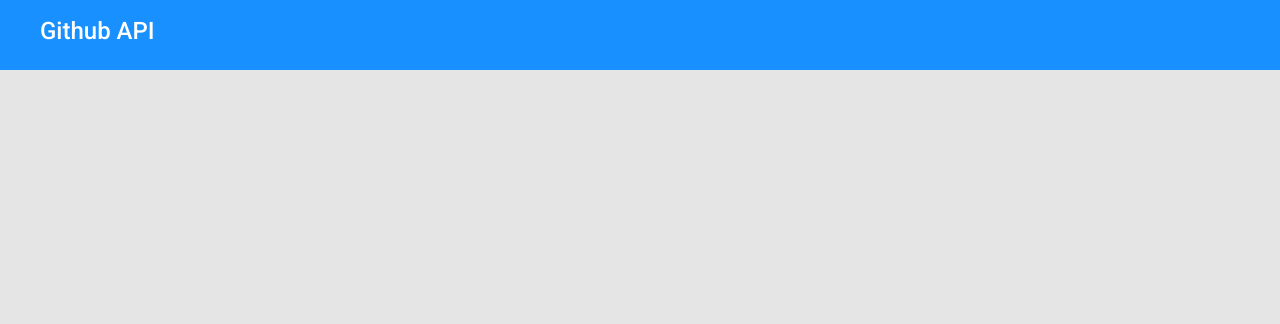
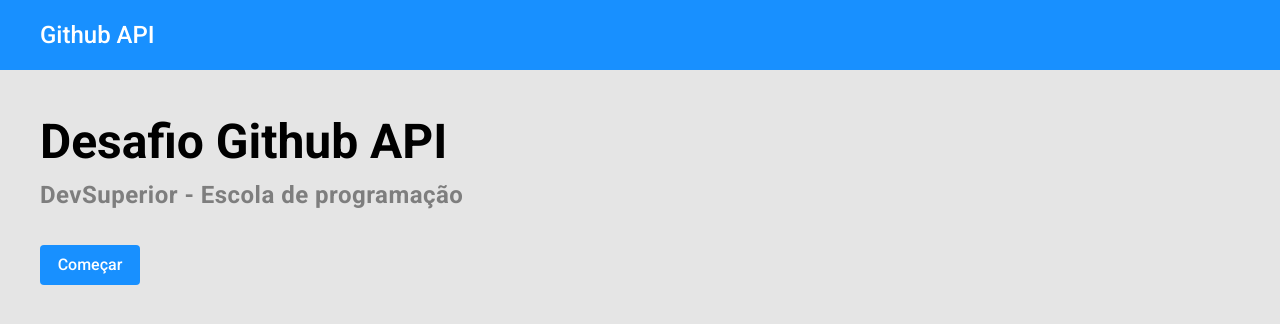
Before and after one commit to Romariorfr/gitHubApi, a React (Create React App) app: page / in a window 1280 px wide. Shown: the top 324 px of the page. Built offline with nearby package versions, Linux system fonts and the light colour scheme; the HTML template or start-up script is replaced by a standard one.

Commit message:
home page

```diff
--- a/src/App.css
+++ b/src/App.css
@@ -14,6 +14,7 @@
 h5,
 h6 {
   font-weight: bold;
+  margin-bottom: 0;
 }
 
 a,
--- a/src/Routes.tsx
+++ b/src/Routes.tsx
@@ -4,11 +4,10 @@
 
 const Routes = () => (
   <BrowserRouter>
+    <Navbar />
     <Switch>
-      <Navbar/>
-      <Route path="/" exact>
-        <Home />
-      </Route>
+      <Home />
+      <Route path="/" exact></Route>
     </Switch>
   </BrowserRouter>
 );
--- /dev/null
+++ b/src/components/Navbar/Button/index.tsx
@@ -0,0 +1,15 @@
+import './styles.css';
+
+type Props = {
+  text: string;
+};
+
+const Button = ({text}: Props) => {
+  return (
+    <div className='btn-container'>
+      <button>{text}</button>
+    </div>
+  );
+};
+
+export default Button;
--- /dev/null
+++ b/src/components/Navbar/Button/styles.css
@@ -0,0 +1,13 @@
+.btn-container {
+    margin-top: 30px;
+
+}
+
+.btn-container button {
+  background: #1890ff;
+  width: 100px;
+  height: 40px;
+  border-radius: 4px;
+  color: #fff;
+  border: none;
+}
--- a/src/pages/Home/index.tsx
+++ b/src/pages/Home/index.tsx
@@ -1,12 +1,14 @@
+import Button from 'components/Navbar/Button';
 import './styles.css';
 
 const Home = () => {
-    return (
-        <div className="home-container">
-            <h1>pagina home</h1>
-
-        </div>
-    );
-}
+  return (
+    <div className="home-container">
+      <h1>Desafio Github API</h1>
+      <h3>DevSuperior - Escola de programação</h3>
+      <Button text='Começar'/>
+    </div>
+  );
+};
 
 export default Home;
--- a/src/pages/Home/styles.css
+++ b/src/pages/Home/styles.css
@@ -1,7 +1,32 @@
 .home-container {
-    padding: 40px;
+  padding: 40px;
+}
+
+.home-container h1 {
+  width: 425px;
+  height: 65px;
+  left: 40px;
+  top: 90px;
+  font-style: normal;
+  font-weight: 700;
+  font-size: 48px;
+  line-height: 64px;
+  color: #000000;
+}
+
+.home-container h3 {
+  color: #7e7e7e;
+  width: 424px;
+  height: 40px;
+  left: 40px;
+  top: 155px;
+  font-style: normal;
+  font-weight: 700;
+  font-size: 24px;
+  line-height: 40px;
+  letter-spacing: 0.02em;
 }
 
 .start-button {
-    color: #fff;
+  color: #fff;
 }
```
